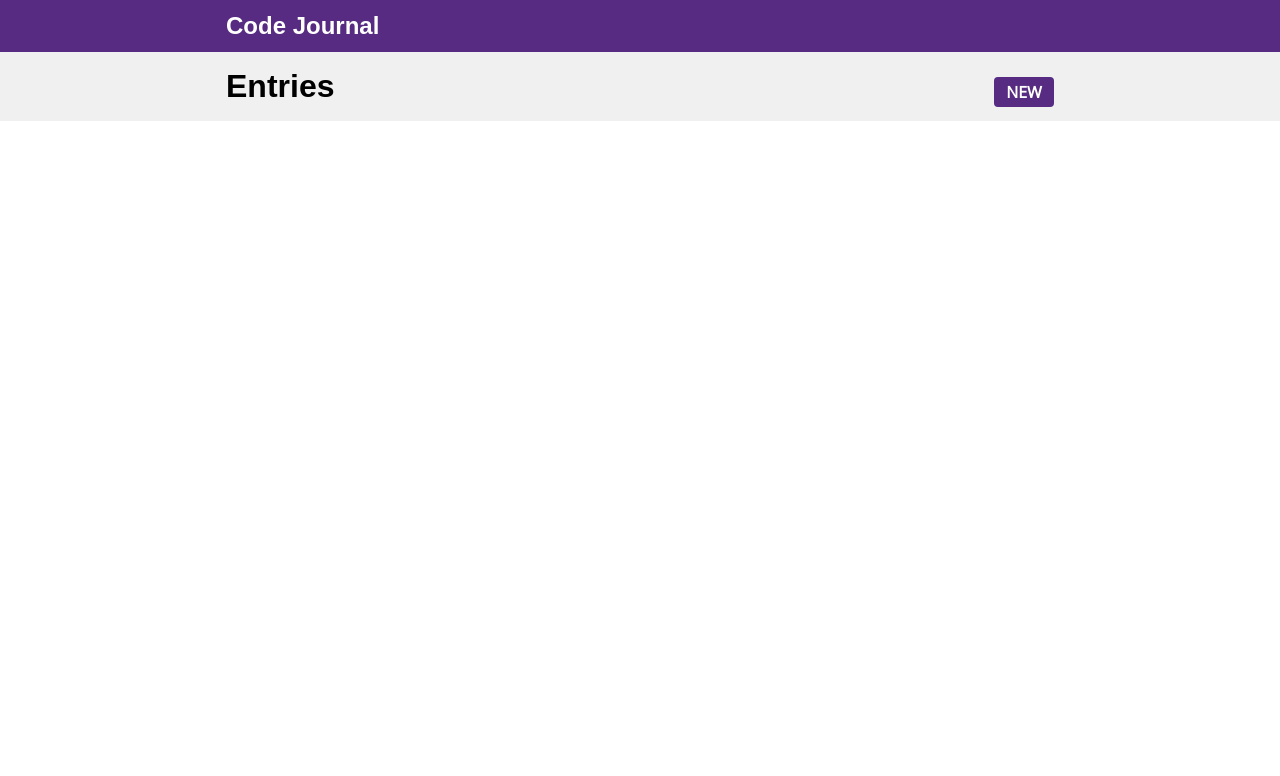
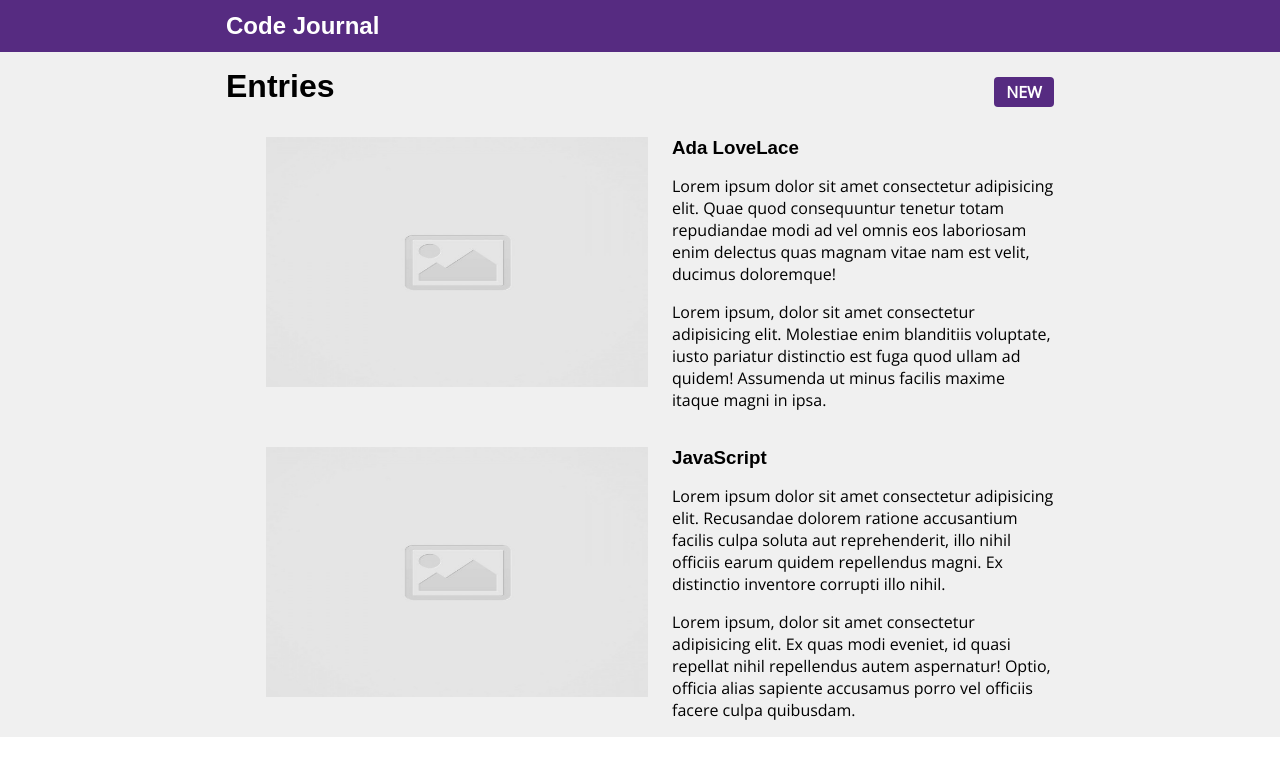
Before and after one commit to leanne-vu/code-journal, a website: page index.html in a window 1280 px wide. Drawn offline with nearby package versions, Linux system fonts and the light colour scheme; a web font is replaced by a local one.

Commit message:
Added an empty unordered list for the entries div. #2

```diff
--- a/css/styles.css
+++ b/css/styles.css
@@ -9,7 +9,8 @@
 }
 
 h2,
-h1 {
+h1,
+h3 {
   margin: 0 auto;
   padding-top: 0.5em;
   padding-bottom: 0.5em;
@@ -43,13 +44,6 @@
 
 textarea {
   font-family: "Open Sans", sans-serif;
-}
-
-.new {
-  float: right;
-  margin-top: 25px;
-  width: 60px;
-  height: 30px;
 }
 
 button {
@@ -86,3 +80,33 @@
 button:hover {
   cursor: pointer;
 }
+
+/* second page */
+.new {
+  float: right;
+  margin-top: 25px;
+  width: 60px;
+  height: 30px;
+}
+
+.no-entries {
+  margin-top: 30px;
+  text-align: center;
+}
+
+h3 {
+  padding-top: 0;
+  padding-bottom: 0;
+}
+
+.no-entries-column {
+  height: 700px;
+}
+
+.entry-row {
+  margin-block-end: 20px;
+}
+
+ul {
+  list-style-type: none;
+}
--- a/index.html
+++ b/index.html
@@ -66,8 +66,38 @@
             <button class="new" type="button">NEW</button>
           </div>
         </div>
+        <div class="row">
+          <div class=" hidden no-entries-column column-full">
+            <p class="no-entries">No entries have been recorded.</p>
+          </div>
+        </div>
+        <ul>
+          <li>
+            <div class="entry-row row">
+              <div class="column-half">
+                <img src="images/placeholder-image-square.jpg">
+              </div>
+              <div class="column-half">
+                <h3>Ada LoveLace</h3>
+                <p>Lorem ipsum dolor sit amet consectetur adipisicing elit. Quae quod consequuntur tenetur totam repudiandae modi ad vel omnis eos laboriosam enim delectus quas magnam vitae nam est velit, ducimus doloremque!</p>
+                <p>Lorem ipsum, dolor sit amet consectetur adipisicing elit. Molestiae enim blanditiis voluptate, iusto pariatur distinctio est fuga quod ullam ad quidem! Assumenda ut minus facilis maxime itaque magni in ipsa.</p>
+              </div>
+            </div>
+          </li>
+          <li>
+            <div class="entry-row row">
+              <div class="column-half">
+                <img src="images/placeholder-image-square.jpg">
+              </div>
+              <div class="column-half">
+                <h3>JavaScript</h3>
+                <p>Lorem ipsum dolor sit amet consectetur adipisicing elit. Recusandae dolorem ratione accusantium facilis culpa soluta aut reprehenderit, illo nihil officiis earum quidem repellendus magni. Ex distinctio inventore corrupti illo nihil.</p>
+                <p>Lorem ipsum, dolor sit amet consectetur adipisicing elit. Ex quas modi eveniet, id quasi repellat nihil repellendus autem aspernatur! Optio, officia alias sapiente accusamus porro vel officiis facere culpa quibusdam.</p>
+              </div>
+            </div>
+          </li>
+        </ul>
       </div>
-
   </main>
   <script src="js/data.js"></script>
   <script src="js/main.js"></script>
```
